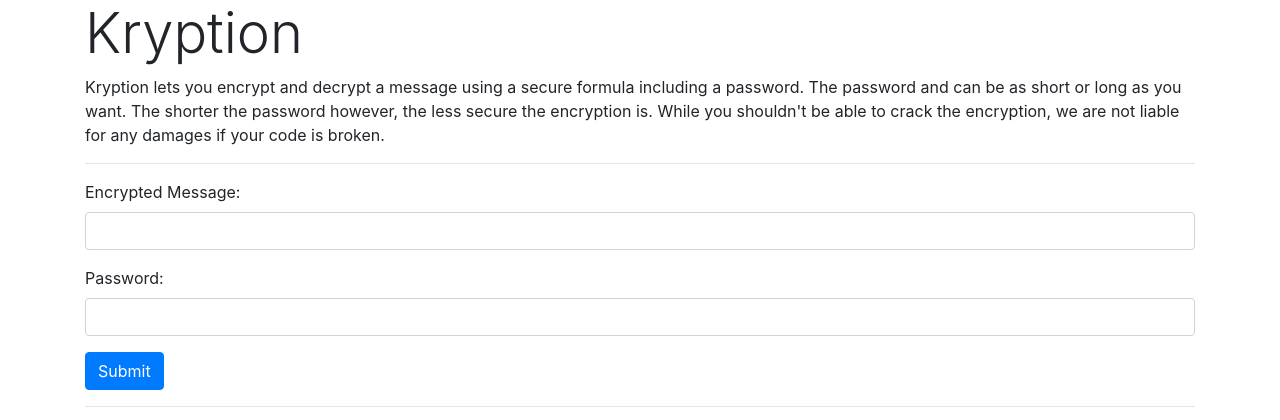
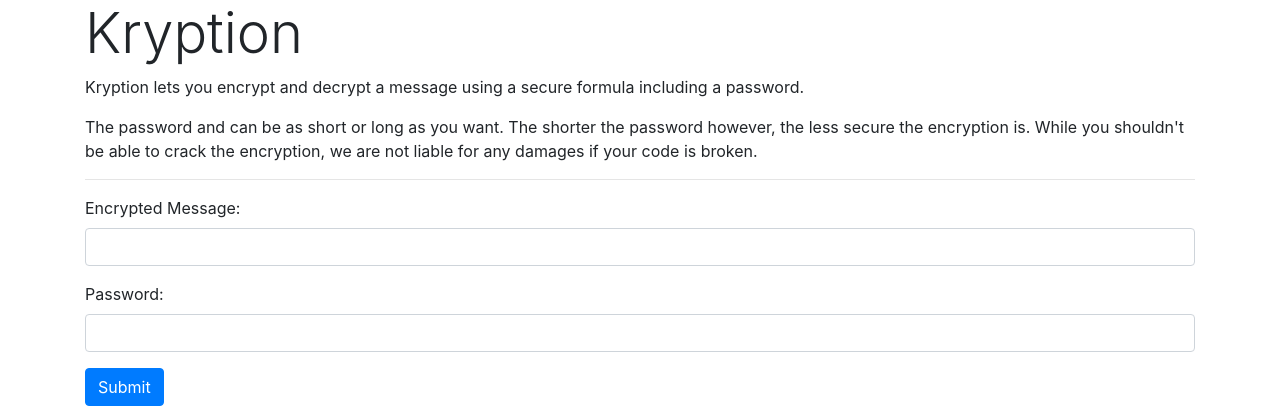
Before and after one commit to Hum4n01d/kryption, a Flask app: page /decrypt in a window 1280 px wide. Shown: the part 136-556 px from the top of the page. Run offline with Flask 2, Linux system fonts and the light colour scheme; some libraries are stand-ins or nearby versions.

Commit message:
Removed text on small devices

```diff
--- a/.#runtime.txt
+++ /dev/null
@@ -1 +0,0 @@
-Kent@Kentas-MacBook-Pro-2.local.15340
--- a/templates/layout.html
+++ b/templates/layout.html
@@ -24,7 +24,8 @@
         </nav>
         <section id="body" class="container">
             <h1 class="display-4 m-y-2">Kryption</h1>
-            <p>Kryption lets you encrypt and decrypt a message using a secure formula including a password. The password and can be as short or long as you want. The shorter the password however, the less secure the encryption is. While you shouldn't be able to crack the encryption, we are not liable for any damages if your code is broken.</p>
+            <p>Kryption lets you encrypt and decrypt a message using a secure formula including a password. </p>
+            <p class="hidden-sm-down">The password and can be as short or long as you want. The shorter the password however, the less secure the encryption is. While you shouldn't be able to crack the encryption, we are not liable for any damages if your code is broken.</p>
             <hr> {% block body %} {% endblock %}
         </section>
         <footer class="container text-xs-center">
```
Also changed, not shown: 1 other file.
